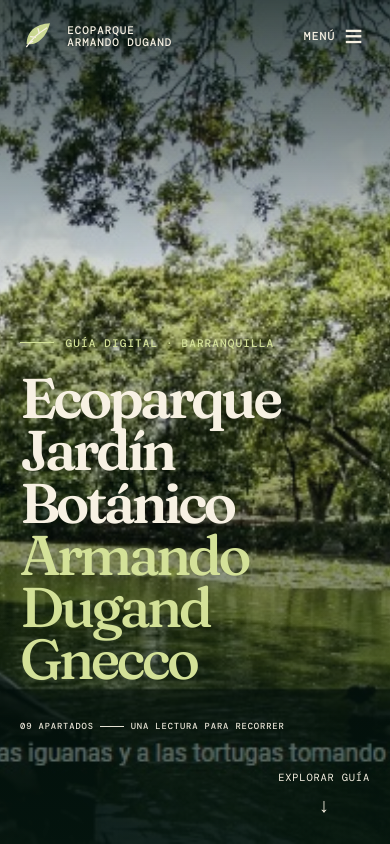
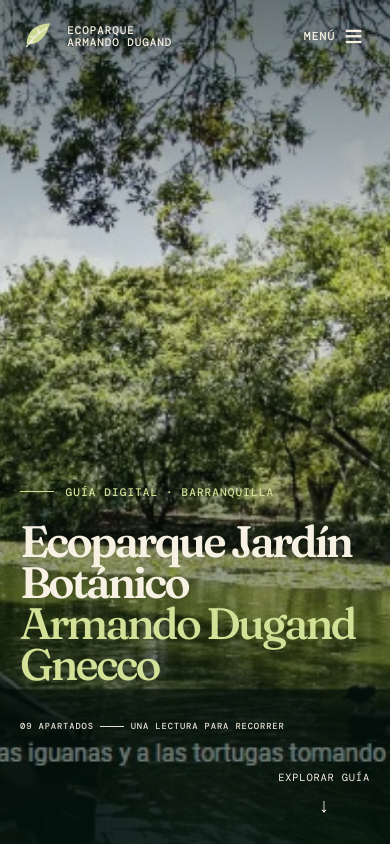
Before and after one commit to ancart/ecoparque-guia, a React (Vite) app: page / in a window 390 px wide. Shown: the top 844 px of the page. Built offline with nearby package versions, Linux system fonts and the light colour scheme.

Commit message:
Refine mobile guide layout

```diff
--- a/src/styles.css
+++ b/src/styles.css
@@ -16,7 +16,7 @@
 }
 
 * { box-sizing: border-box; }
-body { margin: 0; background: var(--paper); }
+body { margin: 0; overflow-x: hidden; background: var(--paper); }
 button, a { font: inherit; }
 button { cursor: pointer; }
 img { display: block; max-width: 100%; }
@@ -38,7 +38,7 @@
 
 .hero { position: relative; min-height: 49rem; height: min(100vh, 58rem); display: grid; align-items: end; overflow: hidden; background: var(--ink); color: var(--cream); }
 .hero-photo { position: absolute; inset: 0; background: url('/assets/laguna-patos.png') center/cover no-repeat; filter: saturate(.88); animation: heroIn 1.4s cubic-bezier(.22,.61,.36,1) both; }
-.hero-shade { position: absolute; inset: 0; background: linear-gradient(180deg, rgba(4, 21, 15, .76) 0%, rgba(5, 34, 24, .12) 34%, rgba(5, 26, 18, .76) 100%); }
+.hero-shade { position: absolute; inset: 0; background: linear-gradient(180deg, rgba(4, 21, 15, .57) 0%, rgba(5, 34, 24, .12) 34%, rgba(5, 26, 18, .66) 100%); }
 .hero-content { position: relative; z-index: 1; width: min(84rem, 100%); padding: 0 clamp(1.25rem, 10vw, 11rem) 9rem; }
 .hero-kicker, .section-label, .hero-rule { text-transform: uppercase; font: 500 .69rem 'DM Mono', monospace; letter-spacing: .1em; }
 .hero-kicker { display: flex; align-items: center; gap: .75rem; color: var(--lime); }
@@ -149,6 +149,7 @@
 }
 @media (max-width: 570px) {
   .hero { min-height: 39rem; }
+  h1 { max-width: 100%; font-size: clamp(2.75rem, 11vw, 3.5rem); overflow-wrap: anywhere; }
   .hero-rule { font-size: .55rem; gap: .4rem; }
   .hero-rule i { width: 1.5rem; }
   .service-grid { grid-template-columns: 1fr; }
```
